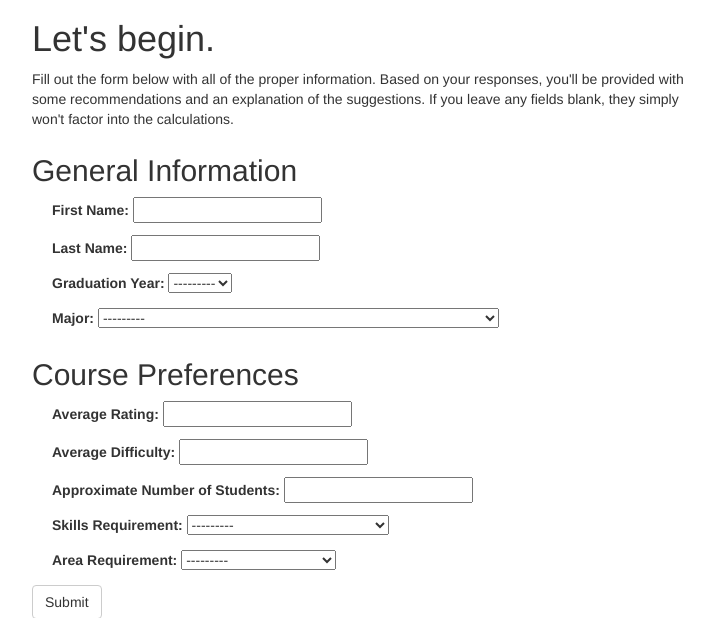
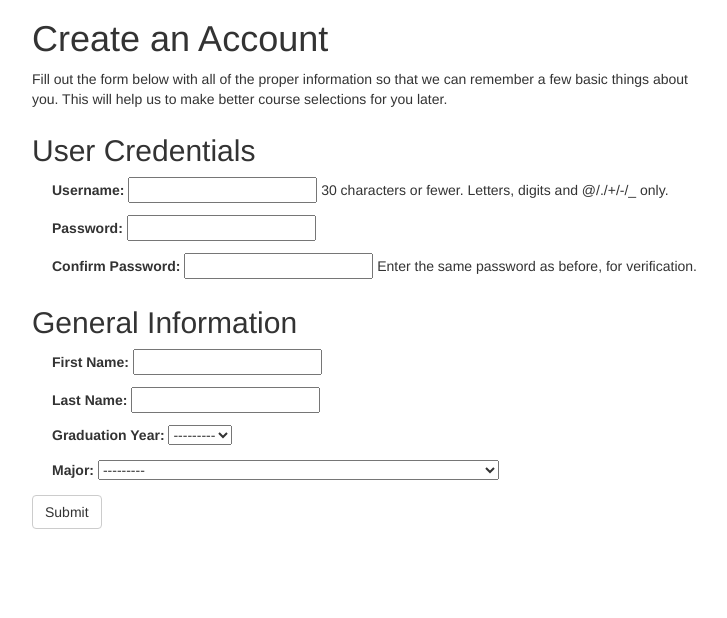
Before and after one commit to mjbyrnes/yale-class-recs, a Django app: page /yale_class_recs/new_user_info in a window 1280 px wide. Shown: the part 51-669 px from the top of the page, without its empty margins (273-1000 px from the left). Run offline with Django 3.2, Linux system fonts and the light colour scheme; some libraries are stand-ins or nearby versions.

Commit message:
added login functionality

```diff
--- a/yale_class_recs/admin.py
+++ b/yale_class_recs/admin.py
@@ -4,8 +4,10 @@ from .models import EvaluationComments
 from .models import EvaluationCourseNames
 from .models import EvaluationCourses
 from .models import EvaluationProfessors
+from .models import Student
 
 admin.site.register(EvaluationComments)
 admin.site.register(EvaluationCourseNames)
 admin.site.register(EvaluationCourses)
 admin.site.register(EvaluationProfessors)
+admin.site.register(Student)
--- a/yale_class_recs/forms.py
+++ b/yale_class_recs/forms.py
@@ -1,17 +1,23 @@
 from django.db import models
 from django.forms import ModelForm
+from django import forms
 from .models import Student, CourseProfile
 
+class UserForm(forms.Form):
+    username = forms.CharField(label="Username", help_text="30 characters or fewer. Letters, digits and @/./+/-/_  only.")
+    password = forms.CharField(label="Password", widget=forms.PasswordInput)
+    confirm_password = forms.CharField(label="Confirm Password", widget=forms.PasswordInput, help_text="Enter the same password as before, for verification.")
+
 class StudentForm(ModelForm):
-  class Meta:
-    model = Student
-    fields = ['first_name','last_name','grad_year','major']
-    labels = {
-    'first_name': 'First Name',
-    'last_name': 'Last Name',
-    'grad_year': 'Graduation Year',
-    'major': 'Major',
-    }
+    class Meta:
+        model = Student
+        fields = ['first_name','last_name','grad_year','major']
+        labels = {
+        'first_name': 'First Name',
+        'last_name': 'Last Name',
+        'grad_year': 'Graduation Year',
+        'major': 'Major',
+        }
 
 class CourseForm(ModelForm):
   class Meta:
--- a/yale_class_recs/models.py
+++ b/yale_class_recs/models.py
@@ -8,6 +8,7 @@
 from __future__ import unicode_literals
 
 from django.db import models
+from django.contrib.auth.models import User
 
 majors = ['African American Studies (B.A.)','African Studies (B.A.)','American Studies (B.A.)','Anthropology (B.A.)',
 'Applied Mathematics (B.A. or B.S.)','Applied Physics (B.S.)','Archaeological Studies (B.A.)','Architecture (B.A.)',
@@ -43,6 +44,11 @@ class Student(models.Model):
     )
     grad_year = models.CharField(max_length=4, choices=grad_years)
     major = models.CharField(max_length=100, choices=[(x,x) for x in majors])
+    user = models.OneToOneField(
+        User,
+        on_delete=models.CASCADE,
+        primary_key=True
+    )
 
 class CourseProfile(models.Model):
     course_id = models.IntegerField(blank=True, null=True)
--- a/yale_class_recs/templates/yale_class_recs/base.html
+++ b/yale_class_recs/templates/yale_class_recs/base.html
@@ -7,6 +7,10 @@
   </head>
 
   <body id="top">
+
+    <script src="https://ajax.googleapis.com/ajax/libs/jquery/1.11.3/jquery.min.js"></script>
+    <script src="{% static 'yale_class_recs/bootstrap/js/bootstrap.min.js' %}"></script>
+
     <nav class="navbar navbar-inverse navbar-fixed-top">
       <div class="container">
         <div class="navbar-header">
@@ -33,6 +37,5 @@
       {% endblock %}
     </div>
 
-    <script src="{% static 'yale_class_recs/bootstrap/js/bootstrap.min.js' %}"></script>
   </body>
 </html>
--- a/yale_class_recs/templates/yale_class_recs/cover.html
+++ b/yale_class_recs/templates/yale_class_recs/cover.html
@@ -26,7 +26,7 @@
             <h1 class="cover-heading">Welcome to Eli.</h1>
             <p class="lead">Need an easy fifth class? <br> Want to challenge yourself in a new field? <br> Looking for a great science distributional requirement? <br> Eli's got you covered.</p>
             <p class="lead">
-              <a href="info" class="btn btn-lg btn-default">Begin</a>
+              <a href="login" class="btn btn-lg btn-default">Begin</a>
             </p>
           </div>
 
--- /dev/null
+++ b/yale_class_recs/templates/yale_class_recs/user_home_page.html
@@ -0,0 +1,6 @@
+{% extends "yale_class_recs/base.html" %}
+
+{% block content %}
+<p>Welcome, {{ username }}</p>
+
+{% endblock %}
--- /dev/null
+++ b/yale_class_recs/templates/yale_class_recs/user_info.html
@@ -0,0 +1,21 @@
+{% extends "yale_class_recs/base.html" %}
+
+{% block content %}
+
+<h1>Create an Account</h1>
+<p>Fill out the form below with all of the proper information so that we can remember a few basic things about you. This will help us to make better course selections for you later.</p>
+
+{% if error %}
+<div style="color:#FF0000"><p>{{ error }}</p></div>
+{% endif %}
+
+<form action="/yale_class_recs/new_user_info" method="post">
+    {% csrf_token %}
+    <h2>User Credentials</h2>
+    {{ form.as_p }}
+    <h2>General Information</h2>
+    {{ form2.as_p }}
+    <input type="submit" value="Submit" class="btn btn-default"/>
+</form>
+
+{% endblock %}
--- a/yale_class_recs/urls.py
+++ b/yale_class_recs/urls.py
@@ -1,8 +1,11 @@
-from django.conf.urls import url
+from django.conf.urls import url, include
 
 from . import views
 
 urlpatterns = [
 	url(r'^$', views.CoverView.as_view(), name='cover'),
-  url(r'info', views.get_name, name='info'),
+	url('^', include('django.contrib.auth.urls')),
+	url(r'^new_user_info$', views.get_new_user_info, name='new_user_info'),
+	url(r'^home$', views.user_home, name='user_home_page'),
+	url(r'^info$', views.get_name, name='info'),
 ]
--- a/yale_class_recs/views.py
+++ b/yale_class_recs/views.py
@@ -1,7 +1,12 @@
 from django.http import HttpResponse, HttpResponseRedirect
 from django.views import generic
 from django.shortcuts import render
-from .forms import StudentForm, CourseForm
+from django.contrib.auth import authenticate, login, logout
+from django.contrib.auth.forms import UserCreationForm
+from django.contrib.auth.models import User
+from .forms import UserForm, StudentForm, CourseForm
+
+from .models import Student
 
 def index(request):
     return HttpResponse(index.html)
@@ -29,3 +34,63 @@ def get_name(request):
       form2 = CourseForm()
 
   return render(request, 'yale_class_recs/info.html', {'form': form,'form2': form2})
+
+def get_new_user_info(request):
+  error = 0
+
+  if request.method == 'POST':
+    form = StudentForm(request.POST)
+    if form.is_valid():
+      first_name = form.cleaned_data['first_name']
+      last_name = form.cleaned_data['last_name']
+      grad_year = form.cleaned_data['grad_year']
+      major = form.cleaned_data['major']
+    else:
+      error = "Be sure to fill in all of the fields!"
+
+    form = UserForm(request.POST)
+    if form.is_valid() and error == 0:
+      username = form.cleaned_data['username']
+      password = form.cleaned_data['password']
+
+      if User.objects.filter(username=username).count() != 0:
+        error = "The username you selected is already in use. Please choose a new one"
+      elif password != form.cleaned_data['confirm_password']:
+        error = "The passwords entered do not match"
+      else:
+        new_user = User.objects.create_user(username, password, first_name=first_name,
+          last_name=last_name)
+        new_user.save()
+        student = Student.objects.create(first_name=first_name, last_name=last_name,
+          grad_year=grad_year, major=major, username=new_user)
+        student.save()
+        user = authenticate(username=username, password=password)
+        if user is not None:
+          if user.is_active:
+            login(request, user)
+            return HttpResponseRedirect('/yale_class_recs/user/' + username)
+          else:
+            error = "An account for this user already exists, but it is deactivated"
+        else:
+          error = "There was a problem creating your account. Please try again"
+
+    else:
+      error = "Be sure to fill in all of the fields!"
+
+
+  form = UserForm()
+  form2 = StudentForm()
+  context = {
+    'form': form,
+    'form2': form2,
+    'error': error,
+  }
+  return render(request, 'yale_class_recs/user_info.html', context)
+
+def user_home(request):
+  if not request.user.is_authenticated():
+    return HttpResponseRedirect('/yale_class_recs/login')
+  context = {
+    'username': request.user.username,
+  }
+  return render(request, 'yale_class_recs/user_home_page.html', context)
```
Also changed, not shown: yale_class_recs/templates/registration/login.html (added, +32 -0 lines), yale_class_recs/migrations/0002_courseprofile_student.py (added), yale_class_recs/migrations/0003_auto_20151217_0108.py (added), 1 other file.
